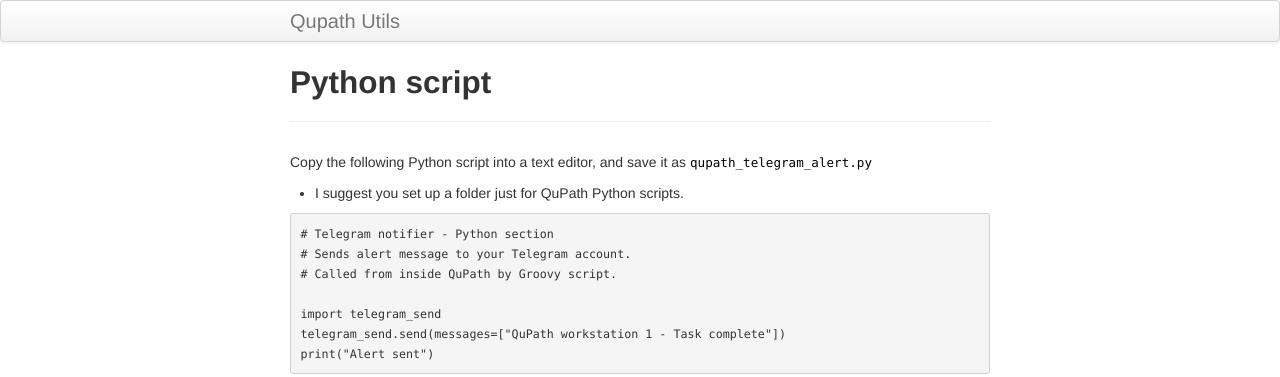
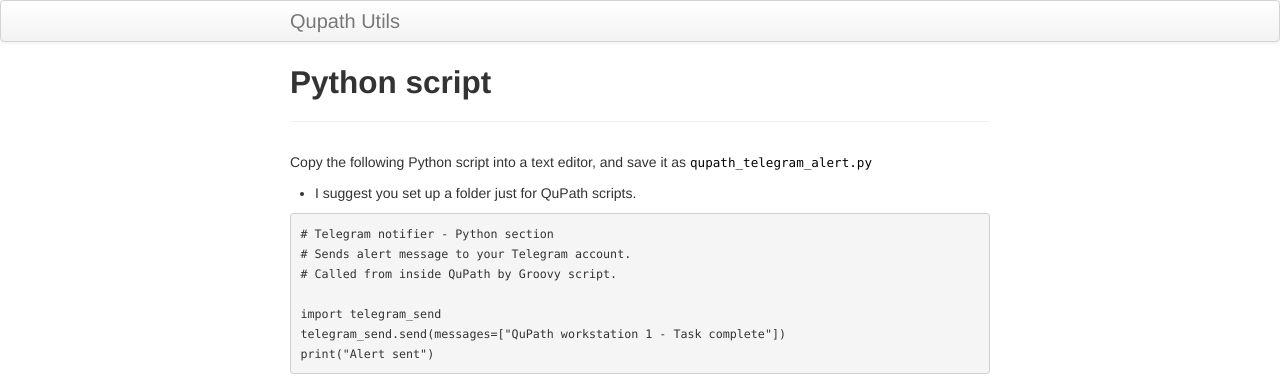
Before and after one commit to Jeff-Haas/qupath_utils, a Jekyll site: the page built from pages/python_script.md, in a window 1280 px wide. Shown: the top 377 px of the page. Built offline with Jekyll 4.4.1, drawn with Linux system fonts in a browser that asks for light colours.

Commit message:
Update python_script.md

````diff
--- a/pages/python_script.md
+++ b/pages/python_script.md
@@ -6,7 +6,7 @@ title: Python script
 Copy the following Python script into a text editor, and save it as
 `qupath_telegram_alert.py`
 
-- I suggest you set up a folder just for QuPath Python scripts.
+- I suggest you set up a folder just for QuPath scripts.
 
 ```
 # Telegram notifier - Python section
````
